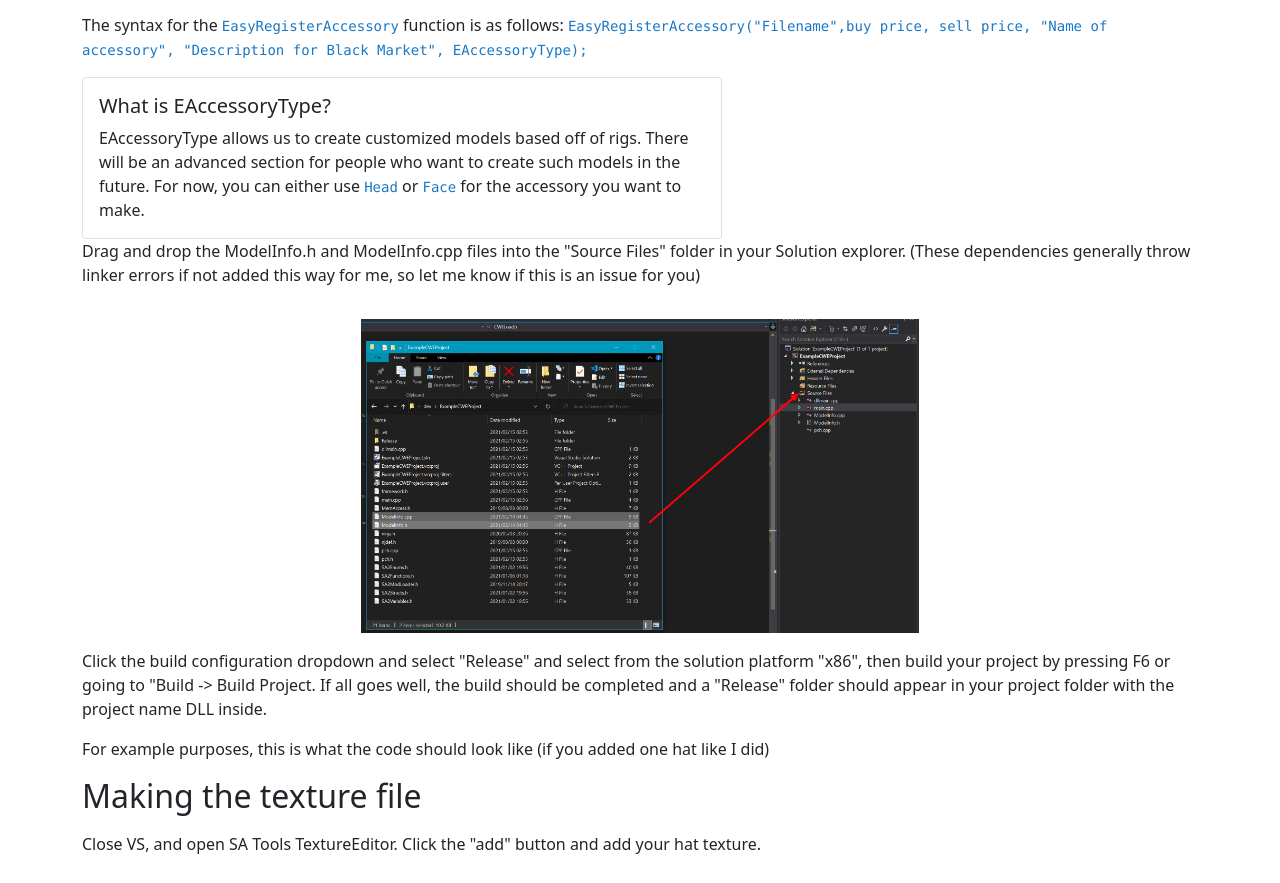
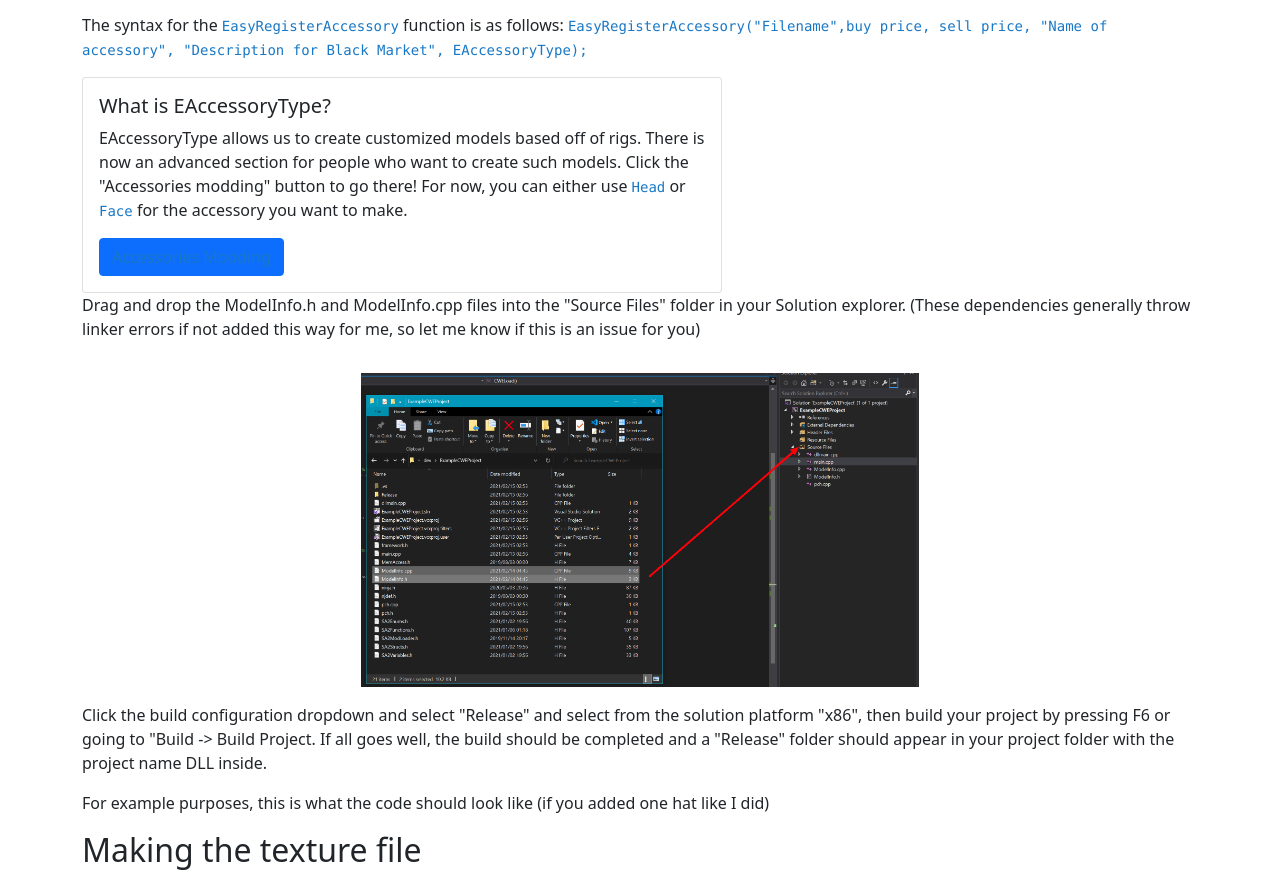
Before and after one commit to NostalgiaNinja/CWEModding, a plain HTML site: page hatmodding.html in a window 1280 px wide. Shown: the part 9033-9916 px from the top of the page. Drawn offline with nearby package versions, Linux system fonts and the light colour scheme.

Commit message:
Added accessories modding button in hatmodding

```diff
--- a/dark-mode-switch/dark-mode.css
+++ b/dark-mode-switch/dark-mode.css
@@ -43,3 +43,7 @@
   background-color: #111 !important;
   color: #eee !important;
 }
+
+[data-theme="dark"] .btn-primary{
+  color:#eee !important;
+}
--- a/hatmodding.html
+++ b/hatmodding.html
@@ -177,7 +177,8 @@
                 <div class="card" style="width: 40rem">
                     <div class="card-body">
                         <h5 class="card-title">What is EAccessoryType?</h5>
-                        <p class="card-text">EAccessoryType allows us to create customized models based off of rigs. There will be an advanced section for people who want to create such models in the future. For now, you can either use <code>Head</code> or <code>Face</code> for the accessory you want to make.</p>
+                        <p class="card-text">EAccessoryType allows us to create customized models based off of rigs. There is now an advanced section for people who want to create such models. Click the "Accessories modding" button to go there! For now, you can either use <code>Head</code> or <code>Face</code> for the accessory you want to make.</p>
+                        <a href="accessorymodding.html" class="btn btn-primary">Accessories Modding</a>
                     </div>
                 </div>
 
```
